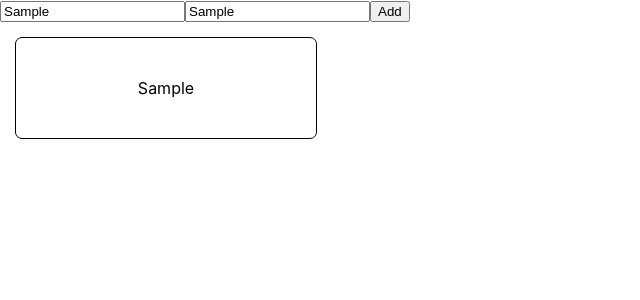
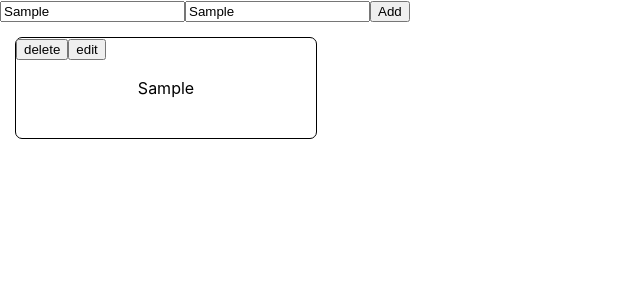
Before and after one commit to devarkadiusz/react-app, a React (Create React App) app: page / in a window 1280 px wide. Both pictures are taken after typing "Sample", "Sample" into the empty fields and a click on the button "Add". Shown: the top 300 px of the page, without its empty margins (0-640 px from the left). Built offline with nearby package versions, Linux system fonts and the light colour scheme.

Commit message:
delete/edit

```diff
--- a/src/App.tsx
+++ b/src/App.tsx
@@ -3,6 +3,6 @@ import { FlashcardsApp } from './apps/FlashcardsApp/FlashcardsApp';
 
 function App() {
   return <FlashcardsApp />
-}
+};
 
 export default App;
--- /dev/null
+++ b/src/apps/FlashcardsApp/Components/Button/Button.tsx
@@ -0,0 +1,12 @@
+import React, { FunctionComponent } from "react";
+
+interface ButtonProps {
+    value: string;
+    onClick: any;
+};
+
+export const Button: FunctionComponent<ButtonProps> = props => {
+    return(
+        <input value={props.value} type="button" onClick={props.onClick} />
+    );
+};
--- a/src/apps/FlashcardsApp/Components/Flashcard/Flashcard.sass
+++ b/src/apps/FlashcardsApp/Components/Flashcard/Flashcard.sass
@@ -1,9 +1,17 @@
 .Flashcard
     margin: 5px
     width: 300px
-    height: 100px
+    min-height: 100px
     border: 1px solid black
-    display: flex
-    align-items: center
     border-radius: 7px
-    justify-content: center
+    .menu
+        width: 100%
+        position: absolute
+        z-index: 2
+    .content
+        width: 100%
+        height: 100%
+        display: flex
+        position: relative
+        align-items: center
+        justify-content: center
--- a/src/apps/FlashcardsApp/Components/Flashcard/Flashcard.tsx
+++ b/src/apps/FlashcardsApp/Components/Flashcard/Flashcard.tsx
@@ -1,16 +1,45 @@
 import React, { FunctionComponent, useState } from "react";
+import { Button } from "../Button/Button";
 import './Flashcard.sass';
 
 interface FlashcardProps {
-    front: String,
-    back: String
+    index: number;
+    front: string;
+    back: string;
+    del: JSX.Element;
+    edit: any;
+    setList: any;
 };
 
 export const Flashcard: FunctionComponent<FlashcardProps> = props => {
+    interface EditProps {
+        front: string;
+        back: string;
+    }
+
     const [active, setActive] = useState(false);
-    return(
-        <div className="Flashcard" onClick={() => setActive(!active)}>
-            {active ? <span>{props.back}</span> : <span>{props.front}</span>}
+    const [edit, setEdit] = useState(false);
+    const [inputText] = useState<EditProps>({ front: "", back: "" });
+
+    return (
+        <div className="Flashcard">
+            <div className="menu">
+                {props.del}
+                <Button value="edit" onClick={() => setEdit(!edit)} />
+            </div>
+            <div className="content" onClick={() => setActive(!active)}>
+                {!edit ? active ? <span>{props.back}</span> : <span>{props.front}</span> : null}
+                {edit ? <span>
+                    <input type="text" placeholder={props.front} onChange={e => inputText.front = e.target.value} />
+                    <input type="text" placeholder={props.back} onChange={e => inputText.back = e.target.value} />
+                    <Button value="save" onClick={() => {
+                        props.edit[props.index].front = inputText.front;
+                        props.edit[props.index].back = inputText.back;
+                        props.setList([...props.edit])
+                        setEdit(false)
+                    }} />
+                </span> : null}
+            </div>
         </div>
     );
 };
--- a/src/apps/FlashcardsApp/FlashcardsApp.tsx
+++ b/src/apps/FlashcardsApp/FlashcardsApp.tsx
@@ -1,4 +1,5 @@
 import React, { FunctionComponent, useState } from "react";
+import { Button } from "./Components/Button/Button";
 import { Flashcard } from "./Components/Flashcard/Flashcard";
 
 import './FlashcardsApp.sass';
@@ -7,14 +8,14 @@ export const FlashcardsApp: FunctionComponent = () => {
     interface FlashcardProps {
         front: String;
         back: String;
-    }
+    };
 
     interface ListProps extends Array<any> {
         [index: number]: FlashcardProps;
-    }
+    };
 
     const [list, setList] = useState<ListProps>([]);
-    const [inputText] = useState<FlashcardProps>({front: "", back: ""});
+    const [inputText] = useState<FlashcardProps>({ front: "", back: "" });
 
     return (
         <main>
@@ -27,11 +28,14 @@ export const FlashcardsApp: FunctionComponent = () => {
             </div>
             <div className="FlashcardsList">
                 {
-                    list.map((_, index) => {
-                        return <Flashcard key={index} front={_.front} back={_.back}></Flashcard>
-                    })
+                    list.length > 0 ? list.map((_, index) => {
+                        return <Flashcard key={index} index={index} front={_.front} back={_.back} del={<Button value="delete" onClick={() => {
+                            list.splice(index, 1)
+                            setList([...list])
+                        }} />} edit={list} setList={setList}/>
+                    }) : <span>Nothing is here!</span>
                 }
             </div>
         </main>
     );
-}
+};
```
